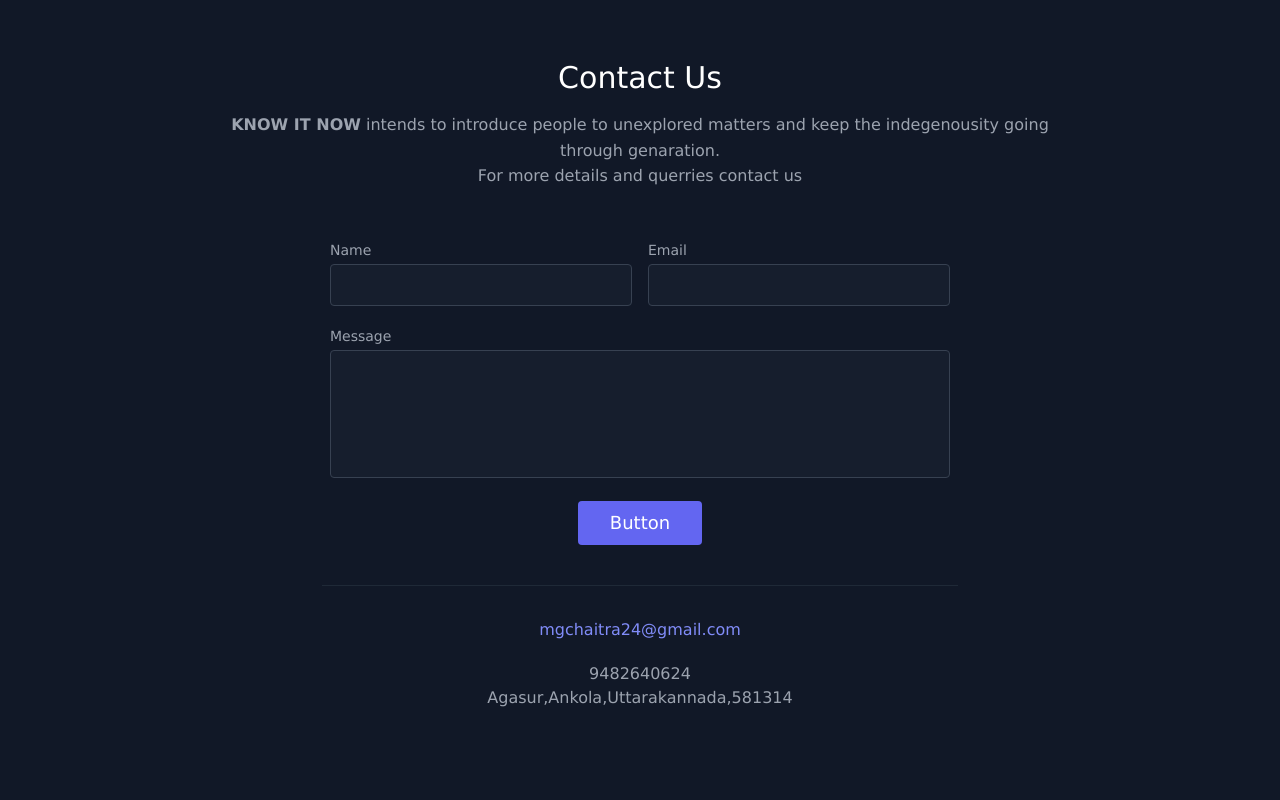
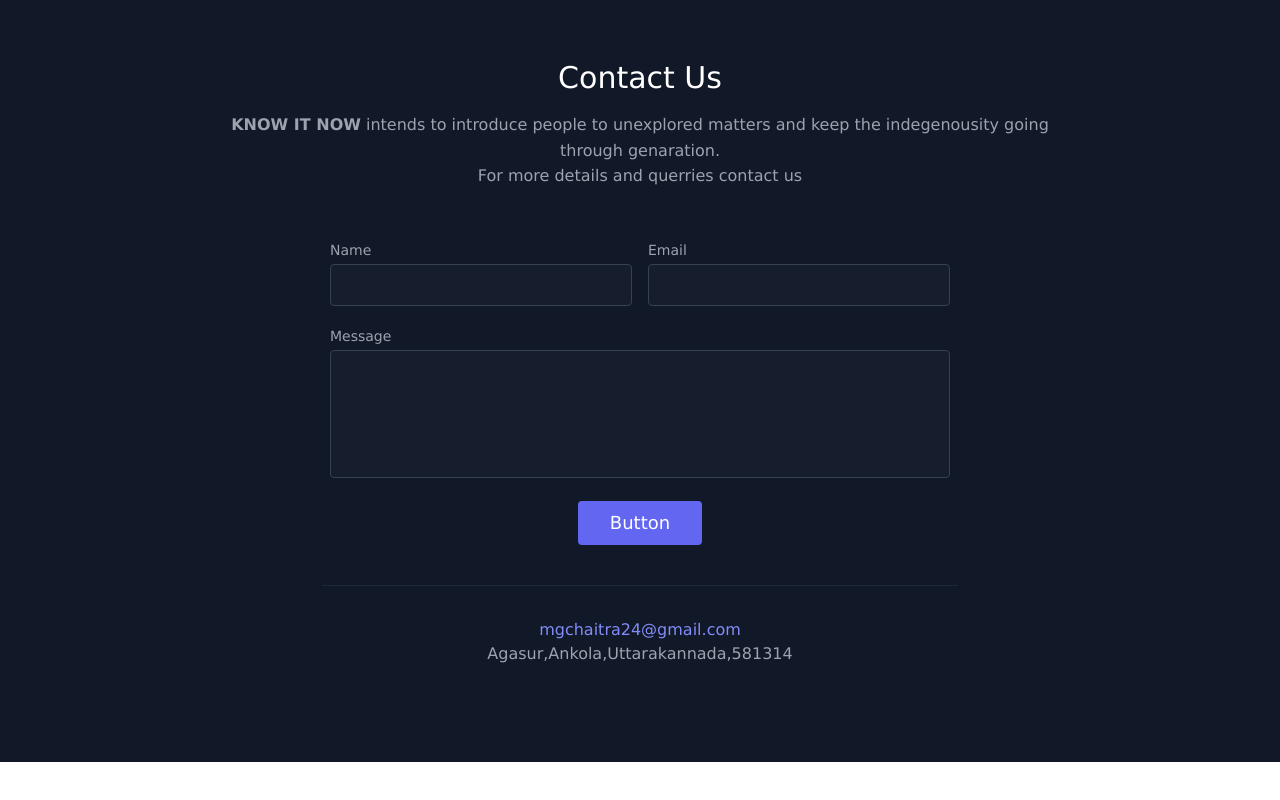
Before and after one commit to MGChaitra/KnowItNow.github.io, a plain HTML site: page index.html in a window 1280 px wide. Shown: the part 1655-2455 px from the top of the page. After the commit the page ends 2417 px from the top, so only its background shows below. Drawn offline with nearby package versions, Linux system fonts and the light colour scheme.

Commit message:
Update index.html

```diff
--- a/index.html
+++ b/index.html
@@ -290,7 +290,7 @@
                   </div>
                   <div class="p-2 w-full pt-8 mt-8 border-t border-gray-800 text-center">
                     <a class="text-indigo-400">mgchaitra24@gmail.com</a>
-                    <p class="leading-normal my-5">9482640624
+                    <p
                       <br>Agasur,Ankola,Uttarakannada,581314
                     </p>
 
```
